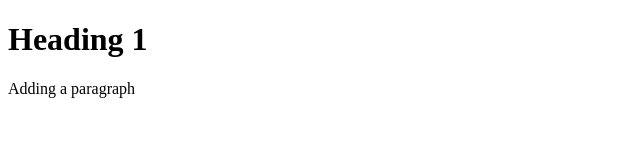
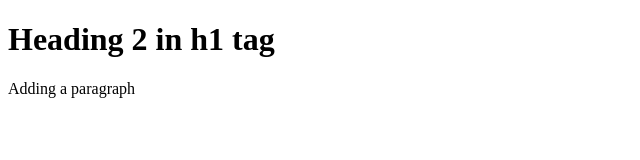
Before and after one commit to realsanjeev/tutorial-git, a plain HTML site: page index.html in a window 1280 px wide. Shown: the whole page, without its empty margins (0-640 px from the left). Drawn offline with Linux system fonts and the light colour scheme.

Commit message:
change inside h1

```diff
--- a/index.html
+++ b/index.html
@@ -4,7 +4,7 @@
 <title>First web page</title>
 </head>
 <body>
-<h1>Heading 1</h1>
+<h1>Heading 2 in h1 tag</h1>
 <p>Adding a paragraph</p>
 </body>
 </html>
```
